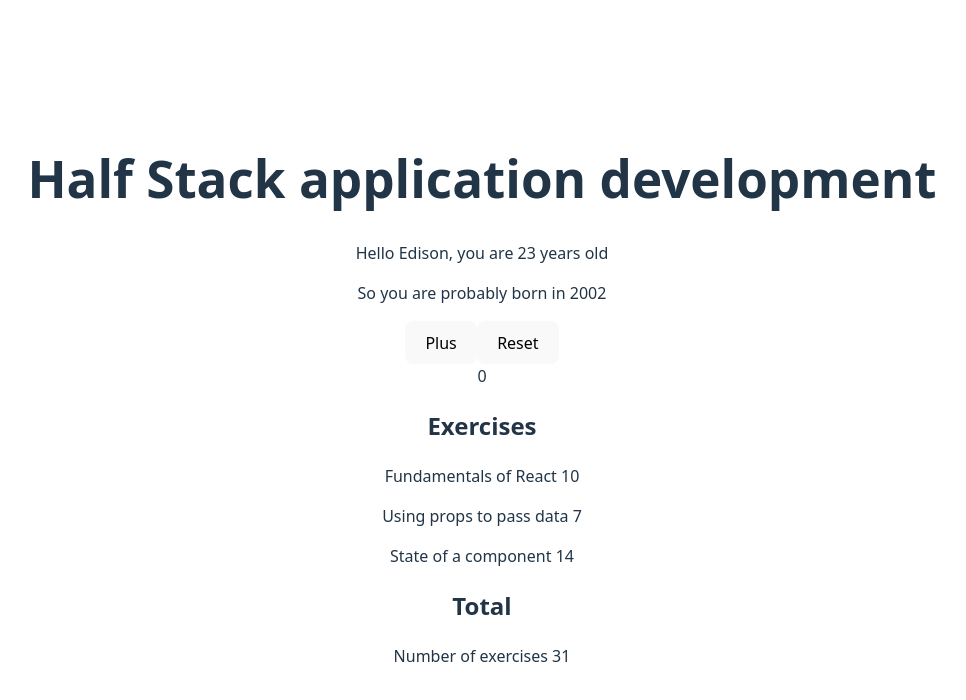
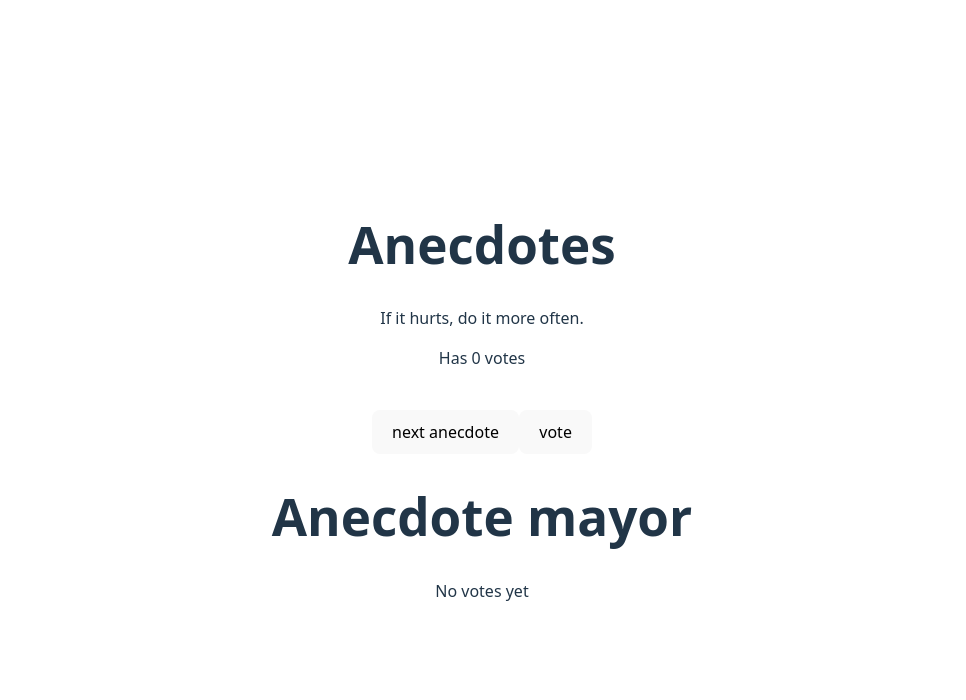
Before and after one commit to Edison-E/curso-react, a React (Vite) app in the folder part1/: page / in a window 1280 px wide. Shown: the top 700 px of the page, without its empty margins (158-1124 px from the left). Built offline with nearby package versions, Linux system fonts and the light colour scheme.

Commit message:
ejercicios

```diff
--- /dev/null
+++ b/part1/src/2/Button.jsx
@@ -0,0 +1,7 @@
+import React from "react";
+
+const Button = ({ event, text }) => {
+  return <button onClick={event}>{text}</button>;
+};
+
+export default Button;
--- a/part1/src/App.jsx
+++ b/part1/src/App.jsx
@@ -1,49 +1,56 @@
 import "./assets/App.css";
 import React from "react";
-import Header from "./Header";
-import Content from "./Content";
-import Total from "./Total";
-import Hello from "./Hello";
 import { useState } from "react";
+import Button from "./2/Button";
 
 const App = () => {
-  const [counter = 0, setCounter] = useState(0);
-  const course = {
-    name: "Half Stack application development",
-    parts: [
-      {
-        name: "Fundamentals of React",
-        exercises: 10,
-      },
-      {
-        name: "Using props to pass data",
-        exercises: 7,
-      },
-      {
-        name: "State of a component",
-        exercises: 14,
-      },
-    ],
+  const anecdotes = [
+    "If it hurts, do it more often.",
+    "Adding manpower to a late software project makes it later!",
+    "The first 90 percent of the code accounts for the first 10 percent of the development time...The remaining 10 percent of the code accounts for the other 90 percent of the development time.",
+    "Any fool can write code that a computer can understand. Good programmers write code that humans can understand.",
+    "Premature optimization is the root of all evil.",
+    "Debugging is twice as hard as writing the code in the first place. Therefore, if you write the code as cleverly as possible, you are, by definition, not smart enough to debug it.",
+    "Programming without an extremely heavy use of console.log is same as if a doctor would refuse to use x-rays or blood tests when diagnosing patients.",
+    "The only way to go fast, is to go well.",
+  ];
+
+  const [votes, setVotes] = useState(new Array(anecdotes.length).fill(0));
+  const [selected, setSelected] = useState(0);
+  //const [anecdoteUp, setAnecdote] = useState(0);
+
+  const randomAnecdotes = () => {
+    const id = Math.floor(Math.random() * anecdotes.length);
+
+    setSelected(id);
   };
-  const name = "Edison";
-  const age = 23;
 
-  const handleClick = () => setCounter(counter + 1);
-  const resetClicks = () => setCounter(counter == 0);
+  const addVoteAnecdotes = () => {
+    const copy = { ...votes };
+    copy[selected] += 1;
+    setVotes(copy);
+  };
+
+  const maxIndiceVotes = votes.indexOf(Math.max(...votes));
 
   return (
     <div>
-      <Header course={course.name} />
-      <Hello name={name} age={age} />
+      <h1>Anecdotes</h1>
+      <p>{anecdotes[selected]}</p>
+      <p>Has {votes[selected]} votes</p>
+      <br />
+      <Button text="next anecdote" event={randomAnecdotes} />
+      <Button text="vote" event={addVoteAnecdotes} />
 
-      <div>
-        <button onClick={handleClick}>Plus</button>
-        <button onClick={resetClicks}>Reset</button>
-        <div>{counter}</div>
-      </div>
-
-      <Content parts={course.parts} />
-      <Total parts={course.parts} />
+      <h1>Anecdote mayor</h1>
+      {Math.max(...votes) > 0 ? (
+        <div>
+          <p>{anecdotes[maxIndiceVotes]}</p>
+          <p>Has {votes[maxIndiceVotes]} votes</p>
+        </div>
+      ) : (
+        <p>No votes yet</p>
+      )}
     </div>
   );
 };
```
Also changed, not shown: part1/src/2/Display.jsx (added, +9 -0 lines), part1/src/3/History.jsx (added, +15 -0 lines), part1/src/4/Statistics.jsx (added, +23 -0 lines), part1/src/4/StatisticsLine.jsx (added, +22 -0 lines), part1/src/1/Content.jsx (renamed from part1/src/Content.jsx), part1/src/1/Header.jsx (renamed from part1/src/Header.jsx), part1/src/1/Hello.jsx (renamed from part1/src/Hello.jsx), part1/src/1/Part.jsx (renamed from part1/src/Part.jsx), part1/src/1/Total.jsx (renamed from part1/src/Total.jsx).
